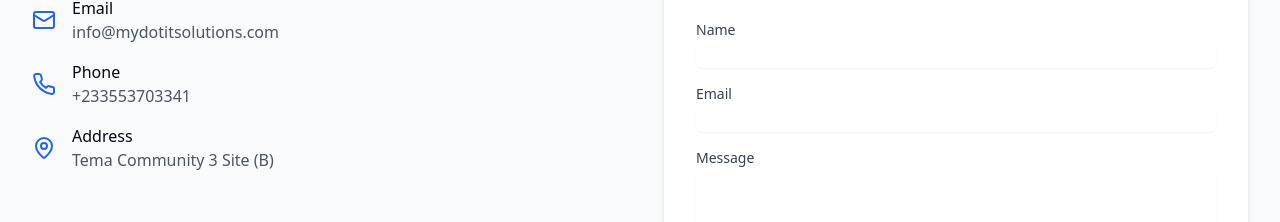
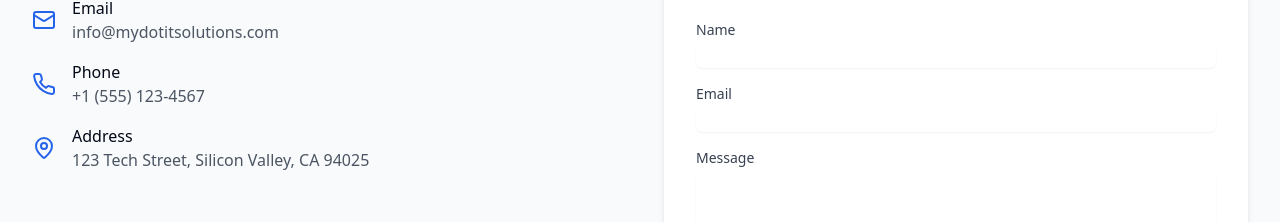
Before and after one commit to obuor-developer/mydot-it-solution-company, a React (Vite) app: page /contact in a window 1280 px wide. Shown: the part 300-522 px from the top of the page. Built offline with nearby package versions, Linux system fonts and the light colour scheme.

Commit message:
Reverted to edit 8da9f52f-ecdd-491d-85ef-e72e50a63e60: "Add Contact Us and Our Client sections
Implemented new sections for "Contact Us" and "Our Client" in the content to enhance user engagement and provide additional information.
[skip gpt_engineer]"

```diff
--- a/src/pages/Contact.tsx
+++ b/src/pages/Contact.tsx
@@ -25,14 +25,14 @@ const Contact = () => {
                 <Phone className="h-6 w-6 text-blue-600" />
                 <div>
                   <p className="font-medium">Phone</p>
-                  <p className="text-gray-600">+233553703341</p>
+                  <p className="text-gray-600">+1 (555) 123-4567</p>
                 </div>
               </div>
               <div className="flex items-center space-x-4">
                 <MapPin className="h-6 w-6 text-blue-600" />
                 <div>
                   <p className="font-medium">Address</p>
-                  <p className="text-gray-600">Tema Community 3 Site (B)</p>
+                  <p className="text-gray-600">123 Tech Street, Silicon Valley, CA 94025</p>
                 </div>
               </div>
             </div>
```
